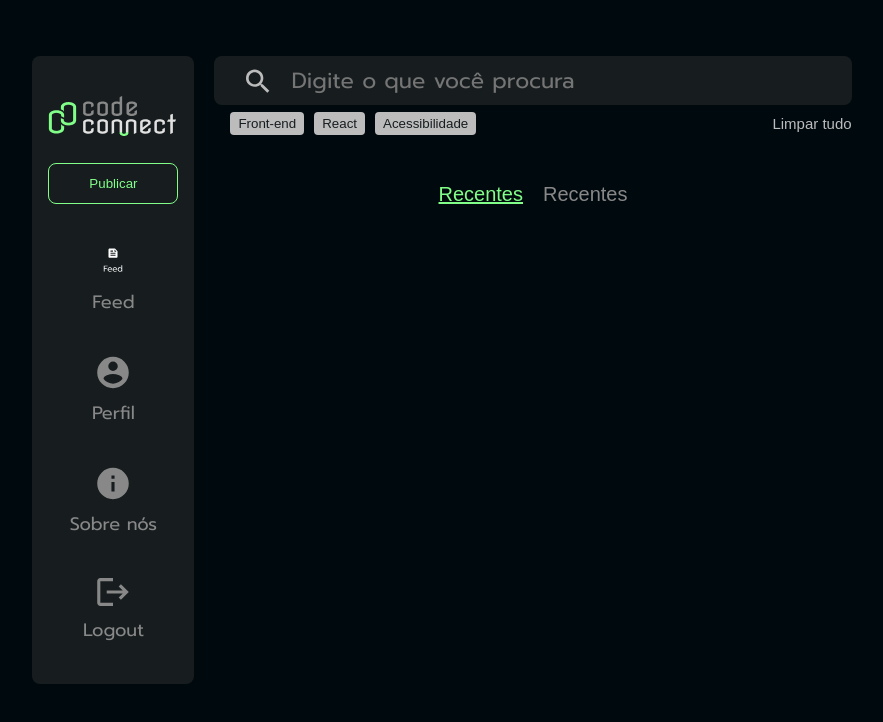
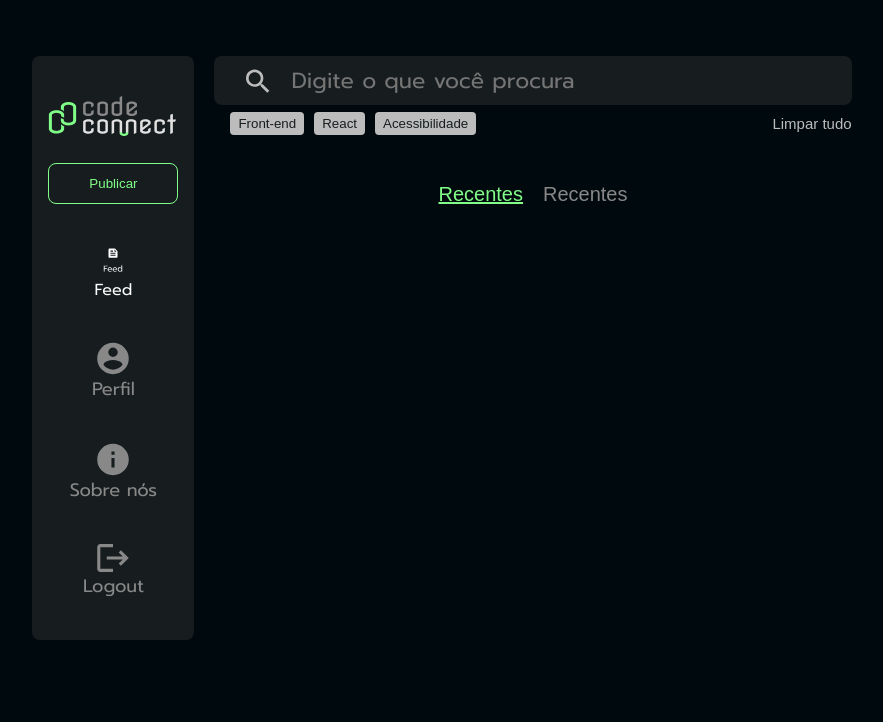
Before and after one commit to Tkailaine/React-Vite---P-gina-de-posts, a React (Vite) app: page / in a window 1280 px wide. Shown: the top 722 px of the page, without its empty margins (198-1081 px from the left). Built offline with nearby package versions, Linux system fonts and the light colour scheme.

Commit message:
style: arrumando estilização de links do  sidebar

```diff
--- a/src/componentes/sideBar/index.jsx
+++ b/src/componentes/sideBar/index.jsx
@@ -7,11 +7,11 @@ import './style.css'
 
 export default function Sidebar(){
 
-        function LinkSideBar({icone, children}){
+        function LinkSideBar({icone, children, classe}){
 
             return(
             <li>
-                <a href="#"><img src={icone} alt="Ícone de Feed" /><span>{children}</span></a>
+                <a href="#" ><img src={icone} alt="Ícone de Feed" /><span className={classe}>{children}</span></a>
             </li>
                 )
             }
@@ -29,13 +29,13 @@ export default function Sidebar(){
 
         <ul className='lista-sidebar'>
             <li ><Botao >Publicar</Botao></li>
-           <LinkSideBar icone={Feed}>Feed</LinkSideBar>
+           <LinkSideBar classe='link-sidebar-ativo' icone={Feed}>Feed</LinkSideBar>
 
-            <LinkSideBar icone={Perfil}>Perfil</LinkSideBar>
+            <LinkSideBar classe='link-sidebar' icone={Perfil}>Perfil</LinkSideBar>
 
-            <LinkSideBar icone={Info}>Sobre nós</LinkSideBar>
+            <LinkSideBar classe='link-sidebar' icone={Info}>Sobre nós</LinkSideBar>
 
-            <LinkSideBar icone={Logout}>Logout</LinkSideBar>
+            <LinkSideBar classe='link-sidebar' icone={Logout}>Logout</LinkSideBar>
         </ul>
     </aside>
 
--- a/src/componentes/sideBar/style.css
+++ b/src/componentes/sideBar/style.css
@@ -10,12 +10,16 @@ aside {
     flex-direction: column;
     justify-content: center;
     align-items: center;
+
+}
+
+.link-sidebar{
     color: var(--cinza-medio);
     font-size: 18px;
     gap: 10px;
 }
 
-.lista-sidebar .link-ativo{
+.link-sidebar-ativo{
     color: white;
 }
 
```
